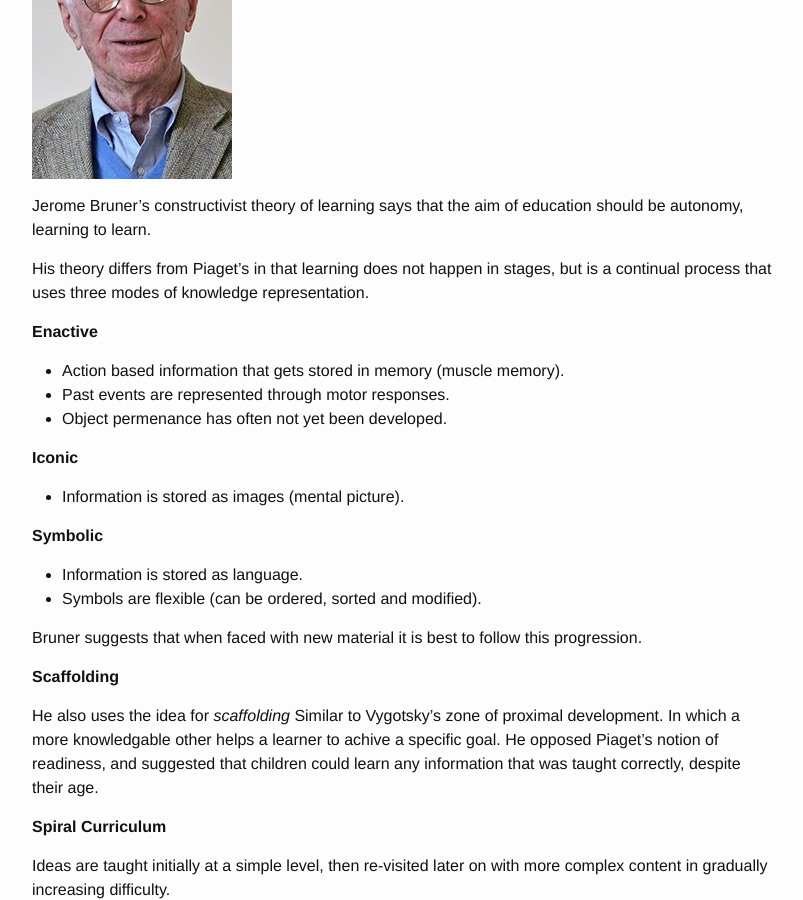
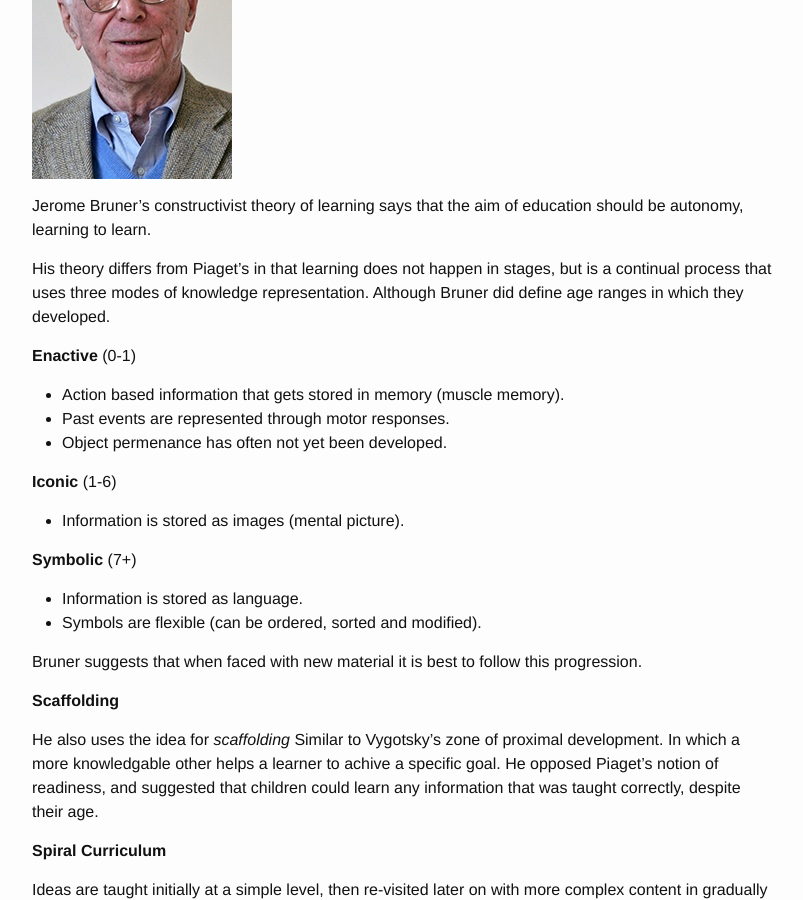
Before and after one commit to simonrose121/phd, a Jekyll site: the page built from _posts/2016-10-24-bruner.md, in a window 1280 px wide and 900 px high, scrolled down 333 px. Shown: the whole window, without its empty margins (238-1041 px from the left). Built offline with Jekyll 4.4.1, drawn with Linux system fonts in a browser that asks for light colours.

```diff
--- a/_posts/2016-10-24-bruner.md
+++ b/_posts/2016-10-24-bruner.md
@@ -9,19 +9,19 @@ categories:
 
 Jerome Bruner's constructivist theory of learning says that the aim of education should be autonomy, learning to learn.
 
-His theory differs from Piaget's in that learning does not happen in stages, but is a continual process that uses three modes of knowledge representation.
+His theory differs from Piaget's in that learning does not happen in stages, but is a continual process that uses three modes of knowledge representation. Although Bruner did define age ranges in which they developed.
 
-**Enactive**
+**Enactive** (0-1)
 
 - Action based information that gets stored in memory (muscle memory).
 - Past events are represented through motor responses.
 - Object permenance has often not yet been developed.
 
-**Iconic**
+**Iconic** (1-6)
 
 - Information is stored as images (mental picture).
 
-**Symbolic**
+**Symbolic** (7+)
 
 - Information is stored as language.
 - Symbols are flexible (can be ordered, sorted and modified).
```
Also changed, not shown: other parts of _posts/2016-10-24-bruner.md (+1 -1 lines), _posts/2016-10-24-papert.md (added, +22 -0 lines), assets/papert.jpg (added).
